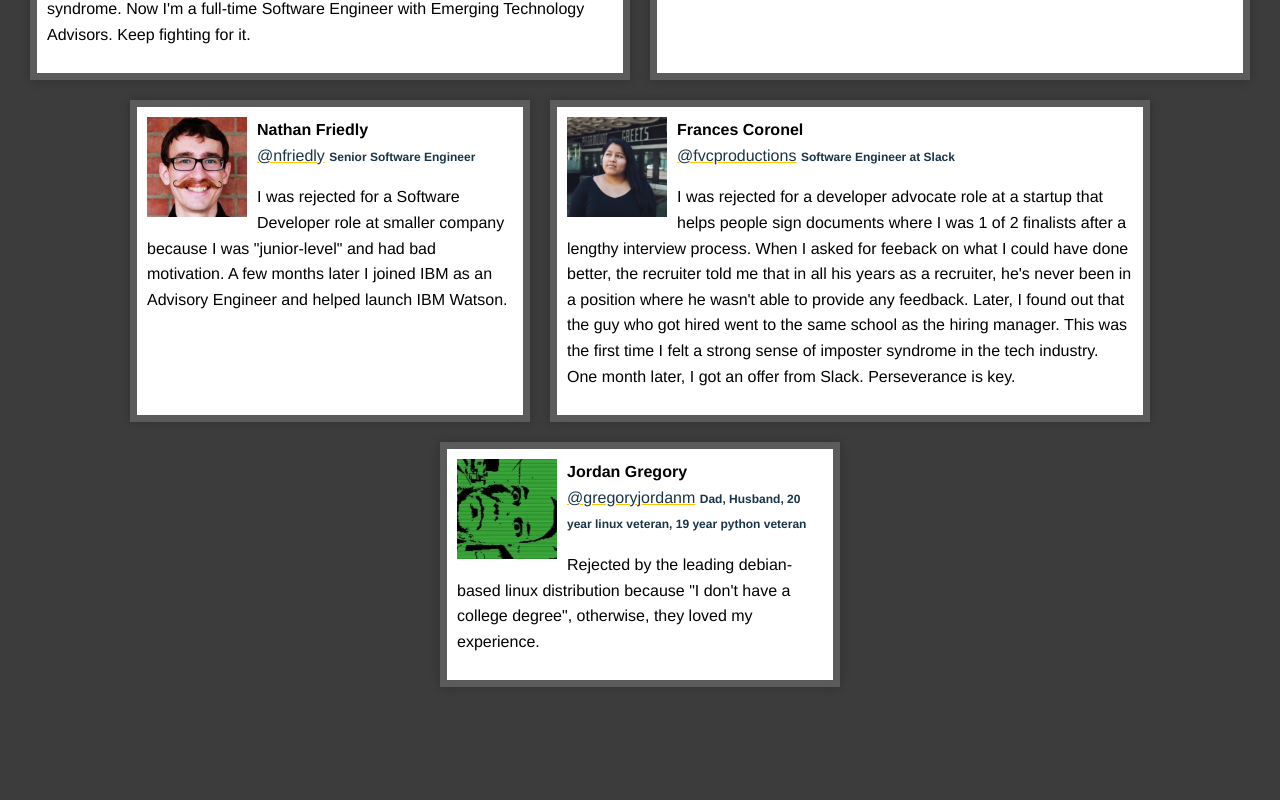
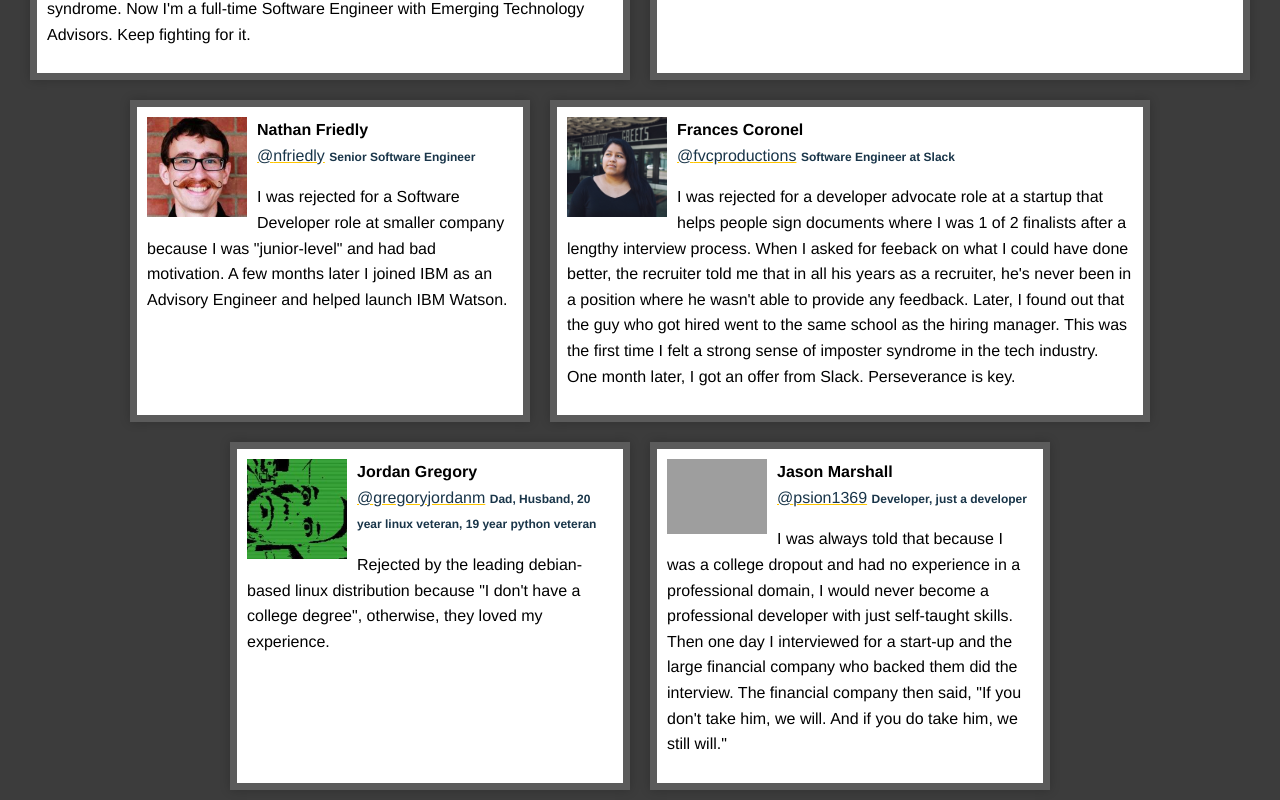
Before and after one commit to Rejectedus/rejected.us, a React (Create React App) app: page / in a window 1280 px wide. Shown: the part 8929-9729 px from the top of the page. Before the commit the page ends 9626 px from the top, so only its background shows below. Built offline with nearby package versions, Linux system fonts and the light colour scheme; grey boxes are pictures that could not be loaded.

Commit message:
Added my story
How I was hired into a large financial company without a college degree.

```diff
--- a/src/data/stories.js
+++ b/src/data/stories.js
@@ -756,5 +756,15 @@ module.exports = [
     story:
       'Rejected by the leading debian-based linux distribution because "I don\'t have a college degree", otherwise, they loved  my experience.',
     double: false
+  },
+  {
+    fullName: "Jason Marshall",
+    handle: "psion1369",
+    website: "",
+    bio: "Developer, just a developer",
+    avatar: "",
+    story:
+      'I was always told that because I was a college dropout and had no experience in a professional domain, I would never become a professional developer with just self-taught skills.  Then one day I interviewed for a start-up and the large financial company who backed them did the interview.  The financial company then said, "If you don\'t take him, we will.  And if you do take him, we still will."',
+    double: false
   }
 ];
```
